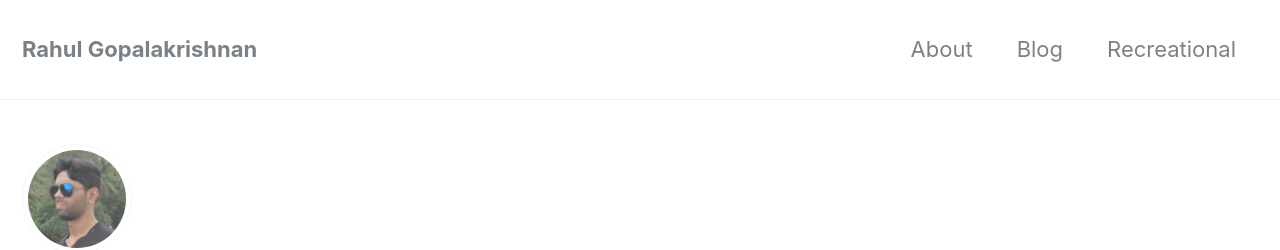
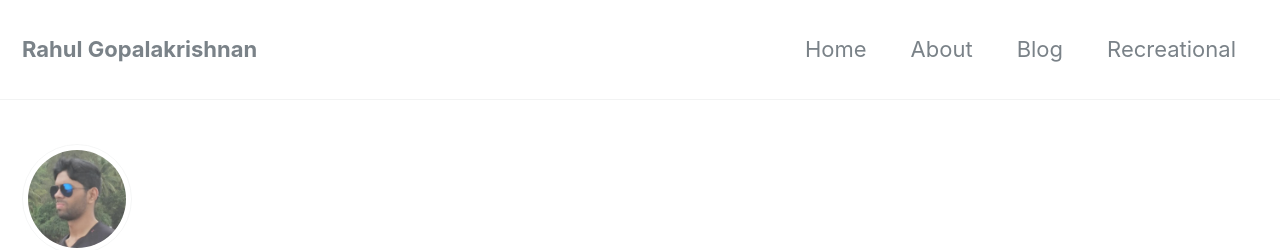
Before and after one commit to gopalrahulrg/gopalrahulrg.github.io, a Jekyll site: the page built from _pages/blog.md, in a window 1280 px wide and 900 px high. Shown: the top 250 px of the window. Built offline with Jekyll 4.4.1, drawn with Linux system fonts in a browser that asks for light colours; nearby versions of some CDN libraries.

Commit message:
Update navigation.yml

```diff
--- a/_data/navigation.yml
+++ b/_data/navigation.yml
@@ -1,5 +1,7 @@
 # main links
 main:
+  - title: "Home"
+    url: /index/
   - title: "About"
     url: /about/
   - title: "Blog"
```
